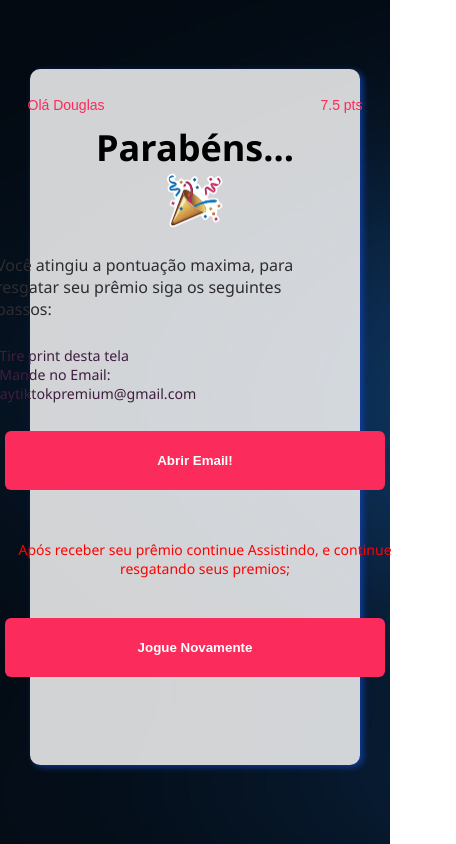
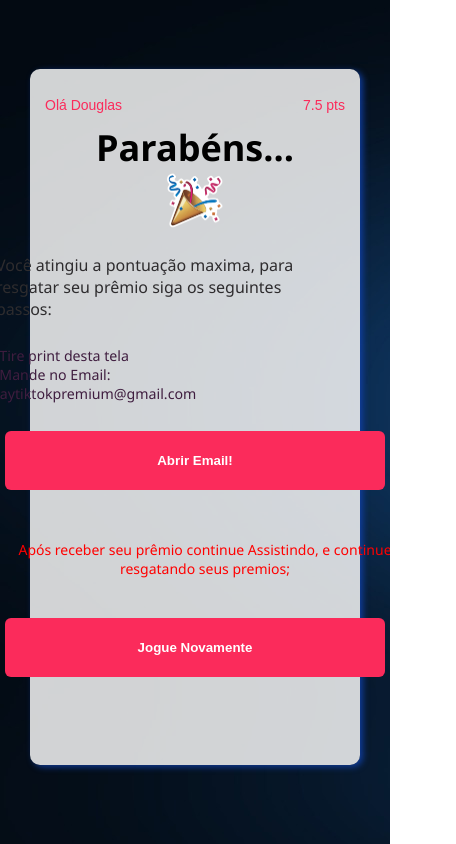
Before and after one commit to SamuelMorais030202/tiktok-project, a React (Create React App) app: page /privete-simulation/1 in a window 390 px wide. Shown: the whole page, 456 px wide, since content can reach past the window. Built offline with nearby package versions, Linux system fonts and the light colour scheme.

Commit message:
Coreção de rolagem

```diff
--- a/src/styles/Privete.css
+++ b/src/styles/Privete.css
@@ -102,6 +102,29 @@
 }
 
 @media screen and (max-width: 599px) {
+  .container-privete-main {
+    height: 100vh;
+    width: 100vw;
+    background-image: url('../images/backgroundImg.jpeg');
+    color: white;
+    font-family: 'Segoe UI', Tahoma, Geneva, Verdana, sans-serif;
+    display: flex;
+    justify-content: center;
+    align-items: center;
+    overflow: hidden;
+}
+
+.header-privete {
+  display: flex;
+  justify-content: space-between;
+  gap: 0px;
+  color: rgb(0, 0, 0);
+  font-family: Arial, Helvetica, sans-serif;
+  font-size: 14px;
+  margin-bottom: -10px;
+  width: 300px;
+}
+
     .name-privete {
         font-size: 14px;
         color: rgb(251, 43, 91);
```
